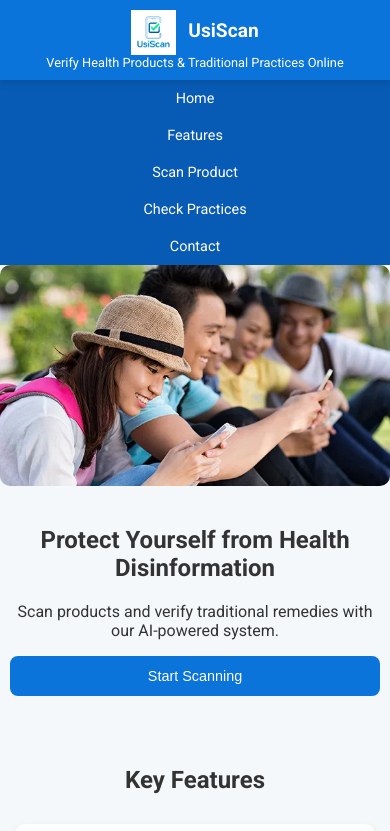
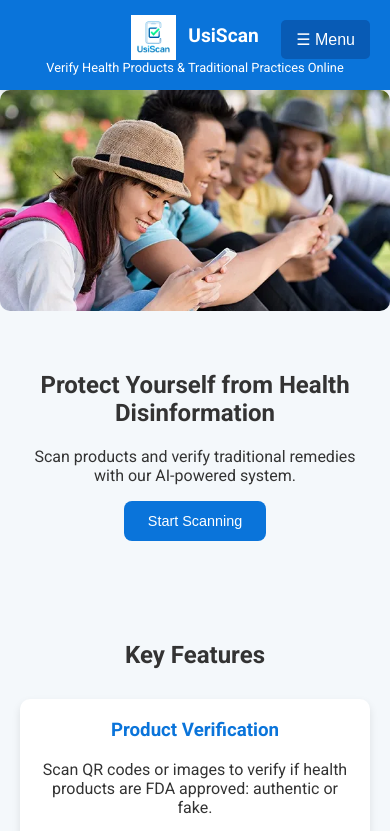
Before and after one commit to hnverunque/usiscan, a plain HTML site: page index.html in a window 390 px wide. Shown: the top 831 px of the page. Drawn offline with Linux system fonts and the light colour scheme.

Commit message:
Update index.html

```diff
--- a/index.html
+++ b/index.html
@@ -43,11 +43,29 @@
             font-size: clamp(0.8rem, 2vw, 1rem);
         }
 
+        /* Hamburger Button */
+        .menu-toggle {
+            position: absolute;
+            top: 20px;
+            right: 20px;
+            background: #085bb5;
+            border: none;
+            padding: 10px 15px;
+            cursor: pointer;
+            border-radius: 5px;
+            color: white;
+            font-size: 1rem;
+        }
+
         nav {
+            display: none;
+            flex-direction: column;
+            background: #085bb5;
+            text-align: center;
+        }
+
+        nav.show {
             display: flex;
-            flex-wrap: wrap;
-            justify-content: center;
-            background: #085bb5;
         }
 
         nav a {
@@ -171,38 +189,14 @@
             font-size: clamp(0.8rem, 2vw, 1rem);
         }
 
-        /* Responsive Tweaks */
-        @media (max-width: 768px) {
+        @media (min-width: 768px) {
             nav {
-                flex-direction: column;
-                align-items: center;
+                display: flex !important;
+                flex-direction: row;
+                justify-content: center;
             }
-
-            .hero {
-                padding: 20px 10px;
-            }
-
-            .feature-boxes {
-                flex-direction: column;
-                align-items: center;
-            }
-
-            section {
-                padding: 30px 15px;
-            }
-        }
-
-        @media (max-width: 480px) {
-            header {
-                padding: 10px;
-            }
-
-            nav a {
-                padding: 10px;
-            }
-
-            .hero button {
-                width: 100%;
+            .menu-toggle {
+                display: none;
             }
         }
     </style>
@@ -215,9 +209,10 @@
         <h1>UsiScan</h1>
         <p>Verify Health Products & Traditional Practices Online</p>
     </span>
+    <button class="menu-toggle" onclick="toggleMenu()">☰ Menu</button>
 </header>
 
-<nav>
+<nav id="navbar">
     <a href="index.html">Home</a>
     <a href="#features">Features</a>
     <a href="#scan">Scan Product</a>
@@ -283,6 +278,10 @@
 </footer>
 
 <script>
+    function toggleMenu() {
+        document.getElementById("navbar").classList.toggle("show");
+    }
+
     // Scroll-triggered animations
     const sections = document.querySelectorAll('.scan-section, .practices-section, .contact-section, .feature');
     const observer = new IntersectionObserver(entries => {
@@ -294,7 +293,7 @@
     }, { threshold: 0.1 });
     sections.forEach(section => observer.observe(section));
 
-    // Mock database for demonstration
+    // Mock database
     const productsDB = {
         "cough_syrup_123": "Authentic",
         "herbal_tea_abc": "Fake",
```
